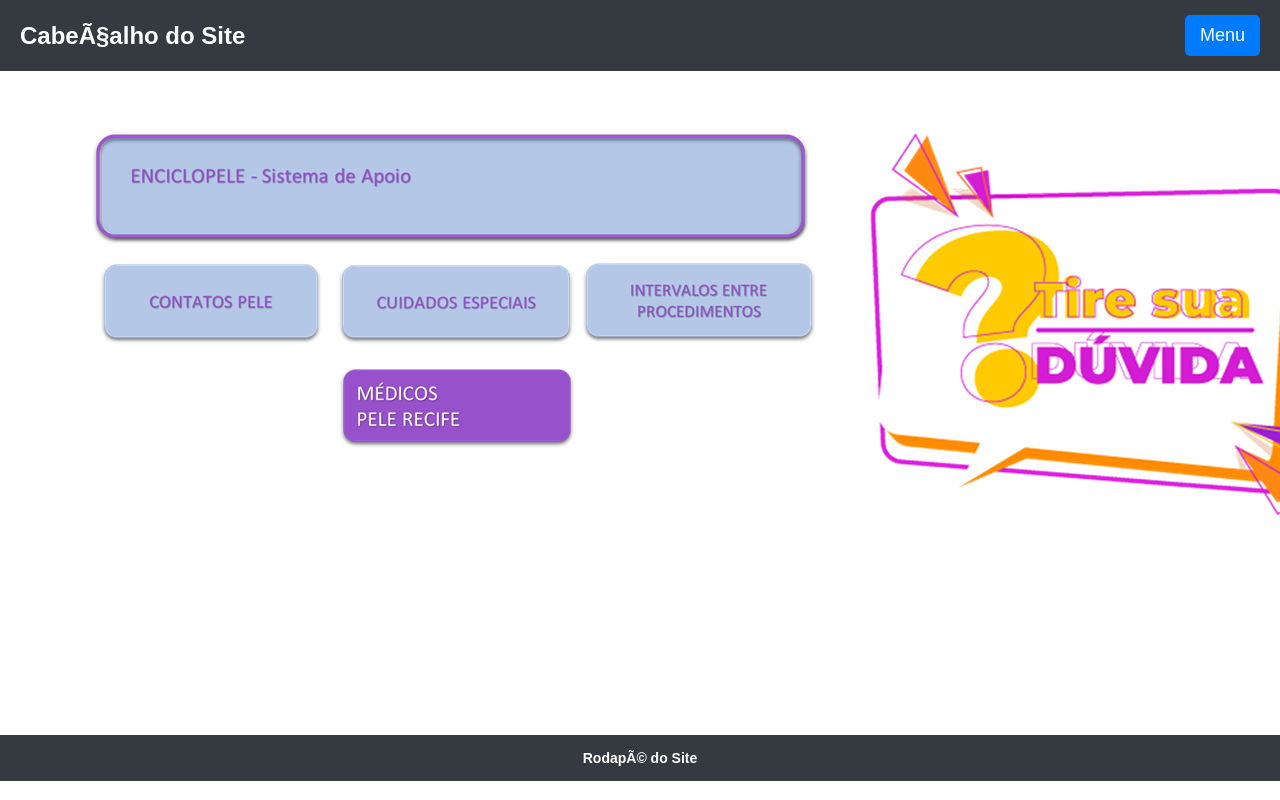
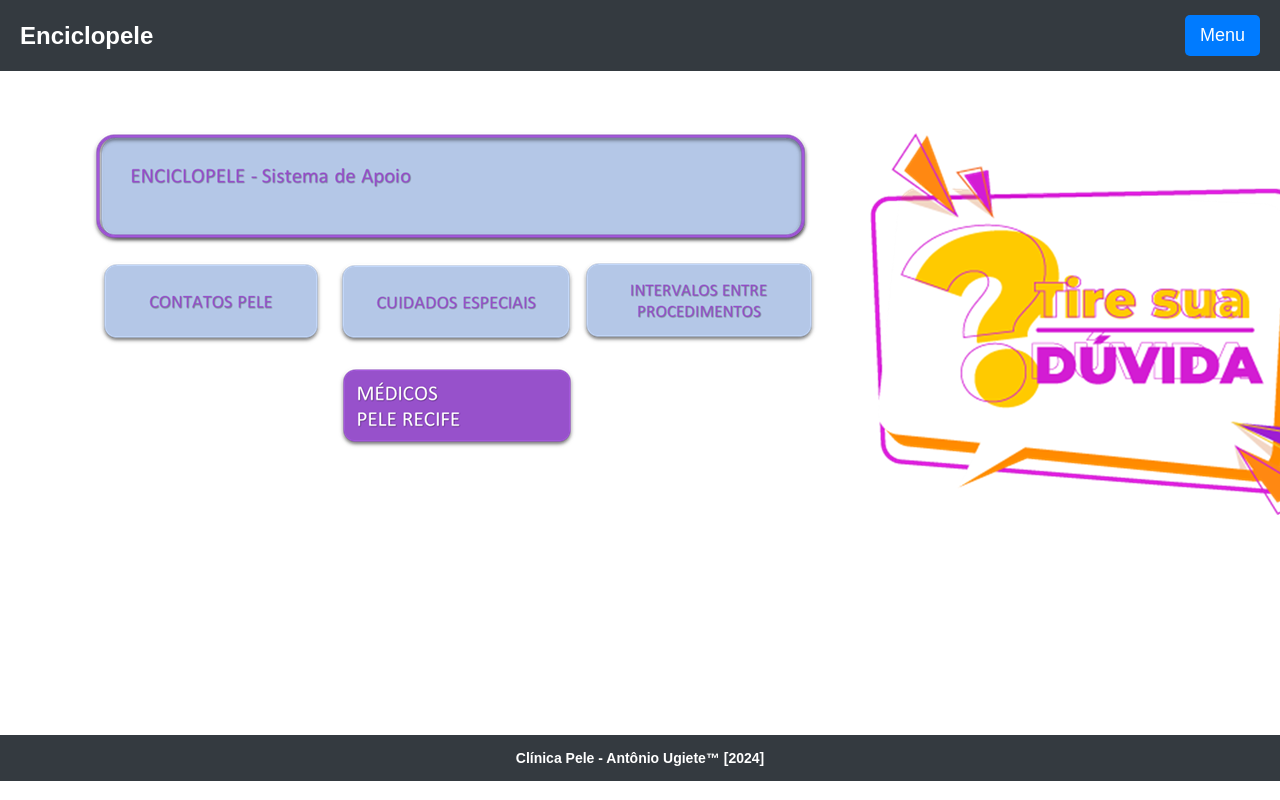
Before and after one commit to clinicapele/site, a plain HTML site: page index.html in a window 1280 px wide. Drawn offline with Linux system fonts and the light colour scheme.

Commit message:
otimização index

```diff
--- a/index.html
+++ b/index.html
@@ -1,8 +1,10 @@
 <!DOCTYPE html>
-<html>
+<html lang="pt-br">
 <head>
+    <meta charset="UTF-8">
     <meta http-equiv="Content-Type" content="text/html; charset=windows-1252">
     <meta name="Generator" content="Microsoft Excel 11">
+    <title>ENCICLOPELE</title>
     <style>
         body {
             font-family: Arial, sans-serif;
@@ -103,7 +105,7 @@
 <body onload="fnSetActiveSheet(0); createDropdownMenu();">
     <header>
         <div class="menu">
-            <div class="site-title">Cabeçalho do Site</div>
+            <div class="site-title">Enciclopele</div>
             <div class="dropdown">
                 <button>Menu</button>
                 <div id="dropdown-content" class="dropdown-content"></div>
@@ -114,7 +116,7 @@
     <iframe id="frSheet" name="frSheet"></iframe>
 
     <footer>
-        Rodapé do Site
+        Clínica Pele - Antônio Ugiete&trade; [2024]
     </footer>
 </body>
 </html>
```
